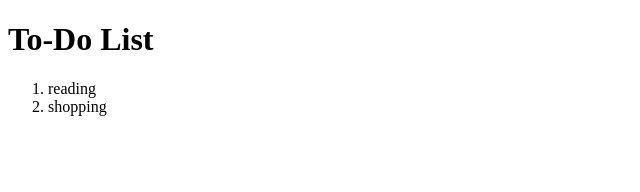
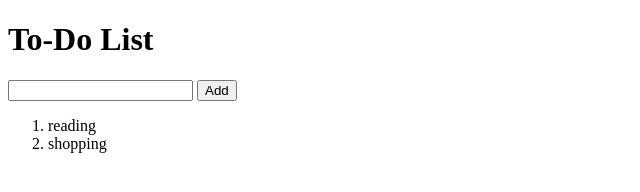
Before and after one commit to MaryamMehzabinZahin/To-Do-App, a plain HTML site: page index.html in a window 1280 px wide. Shown: the whole page, without its empty margins (0-640 px from the left). Drawn offline with Linux system fonts and the light colour scheme.

Commit message:
add feature

```diff
--- a/index.html
+++ b/index.html
@@ -10,6 +10,8 @@
 <body>
     <div id="app">
         <h1>To-Do List</h1>
+        <input type="text" v-model="new_item">
+        <input type="submit" value="Add" @click="addTodo">
             <ol>
                 <li v-for="todo in todos">
                     {{todo}}
```
